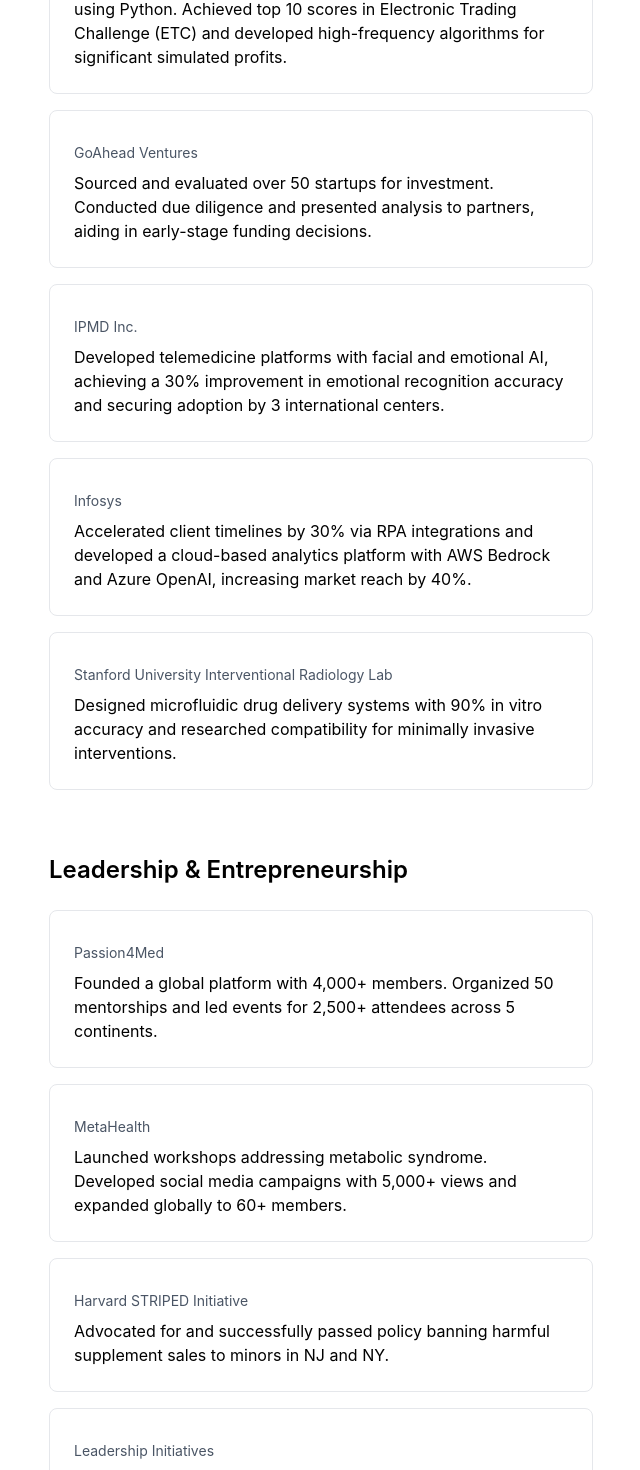
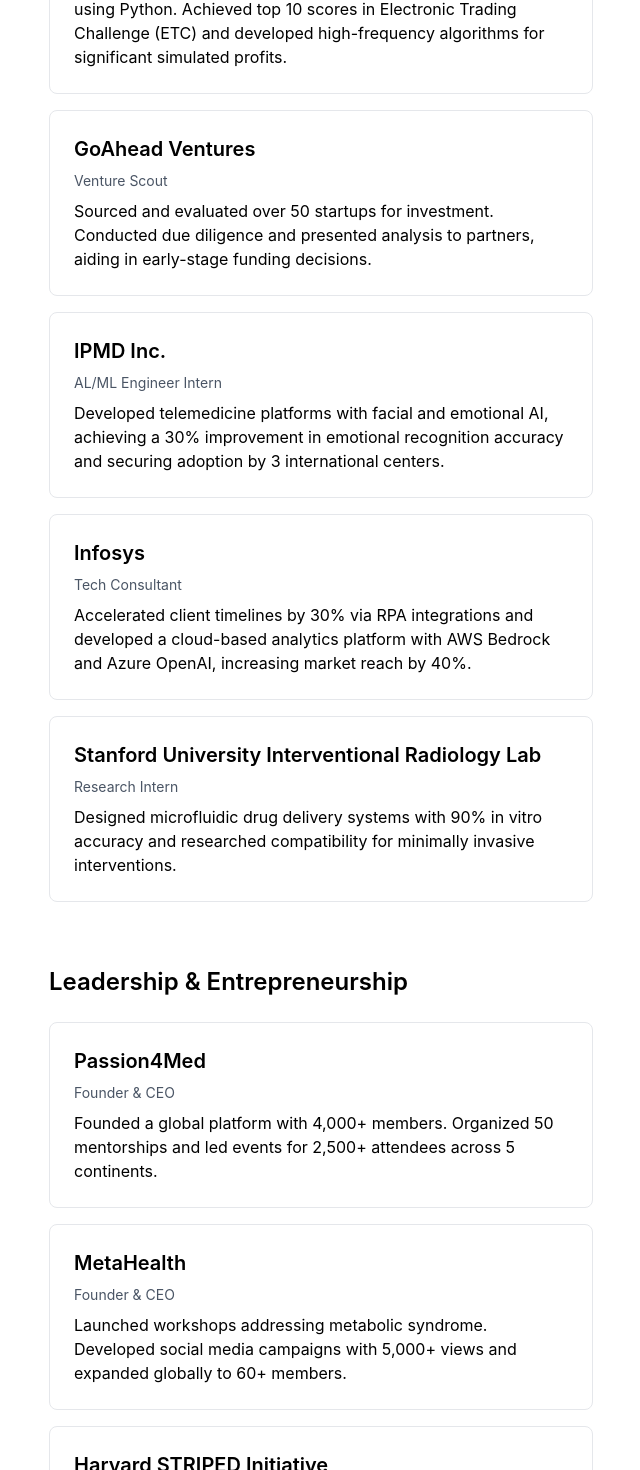
Before and after one commit to krrishapatel/Krrisha-Patel-Portfolio, a Next.js app: page / in a window 1280 px wide. Shown: the part 620-2090 px from the top of the page, without its empty margins (319-959 px from the left). Built offline with nearby package versions, Linux system fonts and the light colour scheme.

Commit message:
Update page.tsx

```diff
--- a/app/page.tsx
+++ b/app/page.tsx
@@ -43,19 +43,23 @@
             description="Designed algorithmic solutions in game theory and graph theory using Python. Achieved top 10 scores in Electronic Trading Challenge (ETC) and developed high-frequency algorithms for significant simulated profits."
           />
           <WorkCard
-            title="GoAhead Ventures"
+            company="GoAhead Ventures"
+            title="Venture Scout"
             description="Sourced and evaluated over 50 startups for investment. Conducted due diligence and presented analysis to partners, aiding in early-stage funding decisions."
           />
           <WorkCard
-            title="IPMD Inc."
+            company="IPMD Inc."
+            title="AL/ML Engineer Intern"
             description="Developed telemedicine platforms with facial and emotional AI, achieving a 30% improvement in emotional recognition accuracy and securing adoption by 3 international centers."
           />
           <WorkCard
-            title="Infosys"
+            company="Infosys"
+            title="Tech Consultant"
             description="Accelerated client timelines by 30% via RPA integrations and developed a cloud-based analytics platform with AWS Bedrock and Azure OpenAI, increasing market reach by 40%."
           />
           <WorkCard
-            title="Stanford University Interventional Radiology Lab"
+            company="Stanford University Interventional Radiology Lab"
+            title="Research Intern"
             description="Designed microfluidic drug delivery systems with 90% in vitro accuracy and researched compatibility for minimally invasive interventions."
           />
 
@@ -65,19 +69,23 @@
         <section id="leadership" className="mb-16">
           <h2 className="text-2xl font-semibold mb-6">Leadership & Entrepreneurship</h2>
           <WorkCard
-            title="Passion4Med"
+            company="Passion4Med"
+            title="Founder & CEO"
             description="Founded a global platform with 4,000+ members. Organized 50 mentorships and led events for 2,500+ attendees across 5 continents."
           />
           <WorkCard
-            title="MetaHealth"
+            company="MetaHealth"
+            title="Founder & CEO"
             description="Launched workshops addressing metabolic syndrome. Developed social media campaigns with 5,000+ views and expanded globally to 60+ members."
           />
           <WorkCard
-            title="Harvard STRIPED Initiative"
+            company="Harvard STRIPED Initiative"
+            title="Policy Advocate & Researcher"
             description="Advocated for and successfully passed policy banning harmful supplement sales to minors in NJ and NY."
           />
           <WorkCard
-            title="Leadership Initiatives"
+            company="Leadership Initiatives"
+            title="Public Health Team Lead"
             description="Collaborated with officials in Nigeria to formulate public health policies. Raised over $1,000 for workshops addressing typhoid fever and women’s health."
           />
         </section>
```
